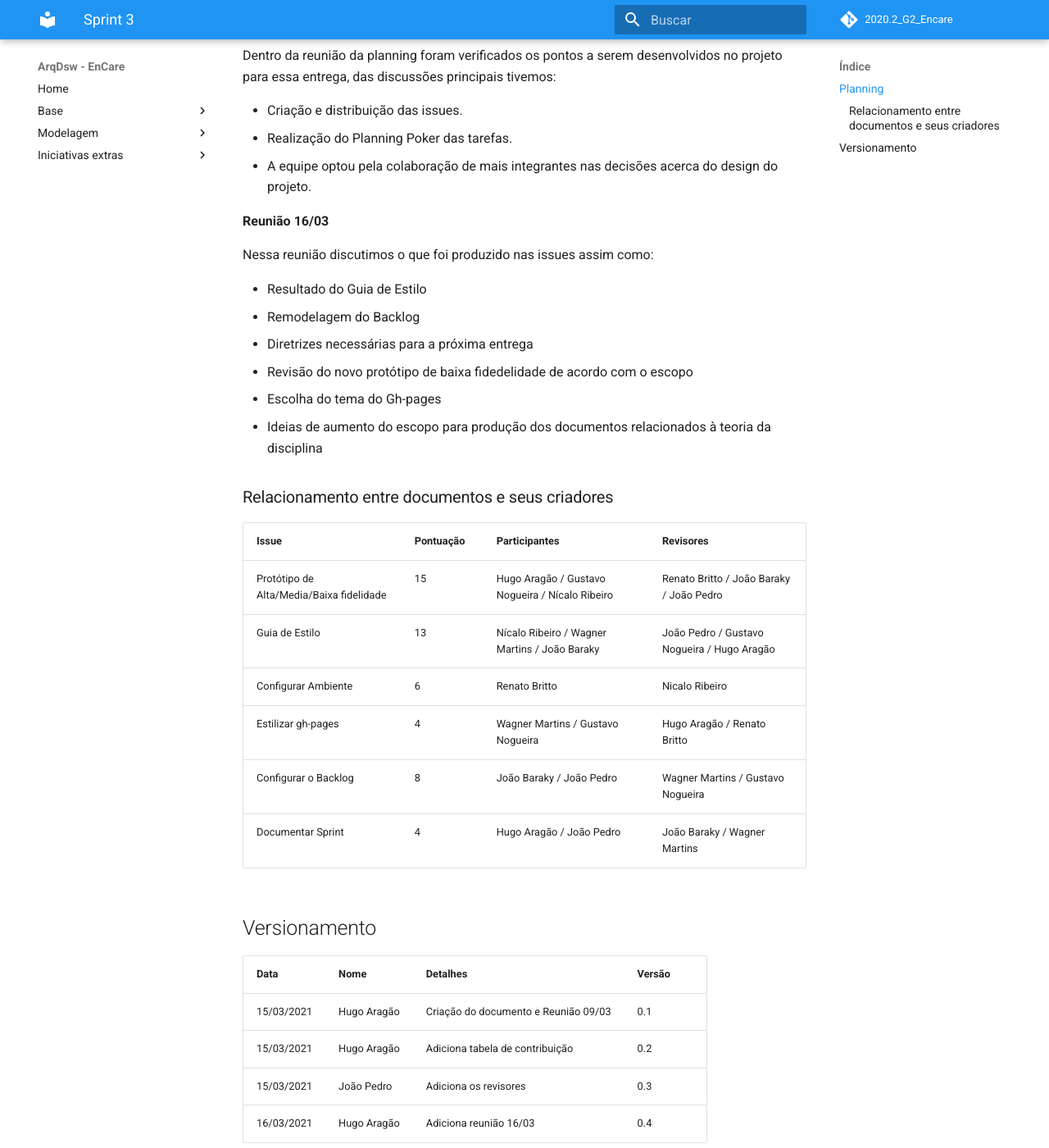
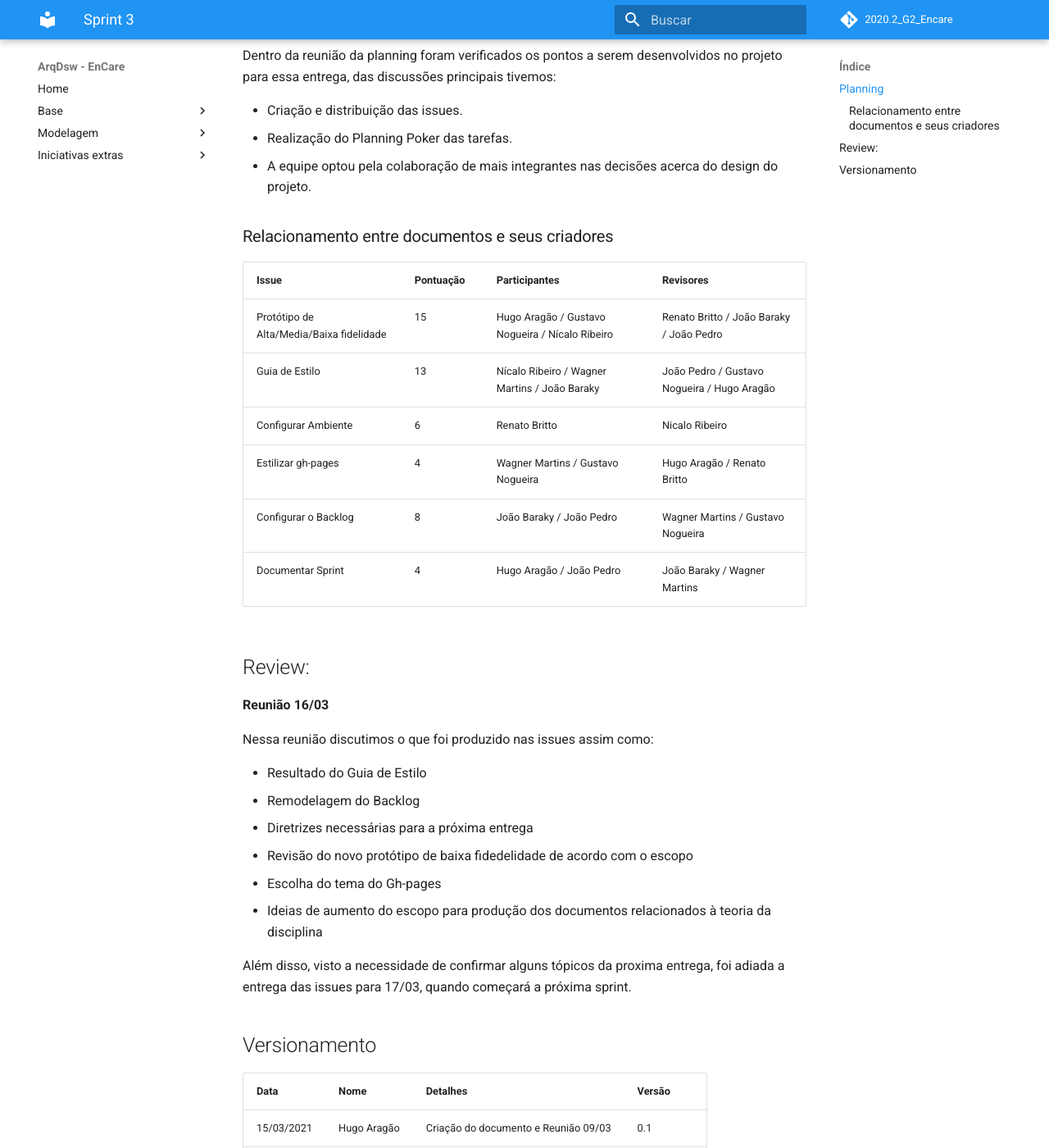
Before and after one commit to UnBArqDsw2020-2/2020.2_G2_Encare, an MkDocs documentation site: the page built from docs/Modelagem/sprints/Sprint3.md, in a window 1280 px wide and 1400 px high, scrolled down 217 px. Shown: the whole window at 82% size. Built offline with MkDocs 1.6.1 and Material for MkDocs 9.7.7, drawn with Linux system fonts in a browser that asks for light colours; comment, search, counter and statistics services are not loaded; some of the changed text lies outside the part shown.

Commit message:
#54 Adicionando revisao

```diff
--- a/docs/Modelagem/sprints/Sprint3.md
+++ b/docs/Modelagem/sprints/Sprint3.md
@@ -32,6 +22,19 @@ Nessa reunião discutimos o que foi produzido nas issues assim como:
 |Configurar o Backlog|8|João Baraky / João Pedro| Wagner Martins / Gustavo Nogueira |
 |Documentar Sprint|4|Hugo Aragão / João Pedro| João Baraky / Wagner Martins |
 
+## Review:
+**Reunião 16/03**
+
+Nessa reunião discutimos o que foi produzido nas issues assim como:
+
+* Resultado do Guia de Estilo
+* Remodelagem do Backlog
+* Diretrizes necessárias para a próxima entrega
+* Revisão do novo protótipo de baixa fidedelidade de acordo com o escopo
+* Escolha do tema do Gh-pages
+* Ideias de aumento do escopo para produção dos documentos relacionados à teoria da disciplina
+
+Além disso, visto a necessidade de confirmar alguns tópicos da proxima entrega, foi adiada a entrega das issues para 17/03, quando começará a próxima sprint.
 
 ## Versionamento
 
@@ -41,3 +44,4 @@ Nessa reunião discutimos o que foi produzido nas issues assim como:
 | 15/03/2021 | Hugo Aragão| Adiciona tabela de contribuição | 0.2 |
 | 15/03/2021 | João Pedro | Adiciona os revisores | 0.3 |
 | 16/03/2021 | Hugo Aragão| Adiciona reunião 16/03| 0.4 |
+| 17/03/2021 | João Pedro | Revisão | 1.0 |
```
Also changed, not shown: other parts of docs/Modelagem/sprints/Sprint3.md (+0 -10 lines).
